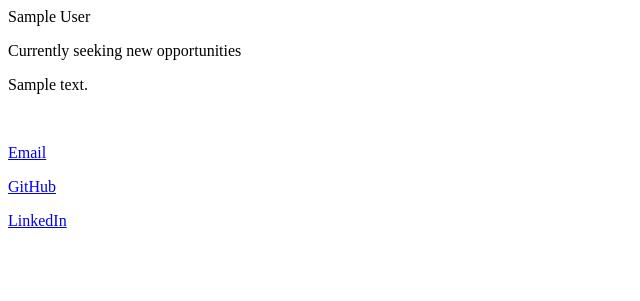
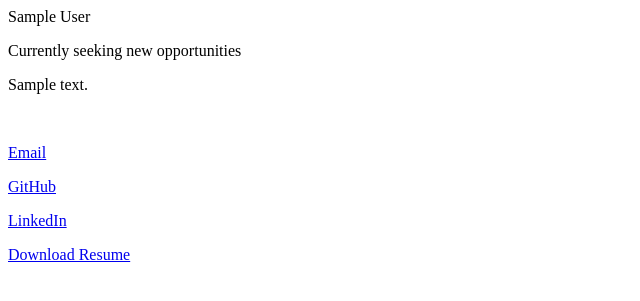
Before and after one commit to chambersh1129/Resume, a Django app: page /bulma/about/ in a window 1280 px wide. Shown: the top 301 px of the page, without its empty margins (0-640 px from the left). Run offline with Django 3.2, Linux system fonts and the light colour scheme; tables that the repository leaves empty hold one stand-in row (values such as "Sample post"); some libraries are stand-ins or nearby versions.

Commit message:
added link to download resume

```diff
--- a/resume/api/serializers.py
+++ b/resume/api/serializers.py
@@ -6,7 +6,7 @@ from resume.models import AboutMe, Hobby, Milestone, Tag, WorkHistory
 class AboutMeSerializer(serializers.ModelSerializer):
     class Meta:
         model = AboutMe
-        fields = ["full_name", "title", "email", "github", "linkedin"]
+        fields = ["full_name", "title", "email", "github", "linkedin", "resume"]
 
 
 class HobbySerializer(serializers.ModelSerializer):
--- a/resume/graphql/types.py
+++ b/resume/graphql/types.py
@@ -16,10 +16,11 @@ class AboutMeType(DjangoObjectType):
     email = graphene.String(description="My Email Address")
     github = graphene.String(description="My GitHub Profile")
     linkedin = graphene.String(description="My LinkedIn Profile")
+    resume = graphene.String(description="Link to Download My Resume")
 
     class Meta:
         model = AboutMe
-        fields = ("id", "email", "github", "linkedin")
+        fields = ("id", "email", "github", "linkedin", "resume")
 
     def resolve_full_name(self, info):
         return self.full_name
--- a/resume/models.py
+++ b/resume/models.py
@@ -10,6 +10,7 @@ class AboutMe(models.Model):
     email = models.EmailField(null=True)
     github = models.URLField(null=True)
     linkedin = models.URLField(null=True)
+    resume = models.URLField(null=True)
 
     class Meta:
         verbose_name = "About Me"
--- a/resume/templates/resume/bulma/about.html
+++ b/resume/templates/resume/bulma/about.html
@@ -14,7 +14,7 @@
         <span class="icon">
             <i class="fa-solid fa-at"></i>
         </span>
-        <a href="mailto:{{ view.about.email }}">Email</a>
+        <a href="mailto:{{ view.about.email }}" target="_blank">Email</a>
     </span>
 </p>
 {% endif %}
@@ -24,7 +24,7 @@
         <span class="icon">
             <i class="fa-brands fa-github"></i>
         </span>
-        <a href="{{ view.about.github }}">GitHub</a>
+        <a href="{{ view.about.github }}" target="_blank">GitHub</a>
     </span>
 </p>
 {% endif %}
@@ -34,7 +34,18 @@
         <span class="icon">
             <i class="fa-brands fa-linkedin"></i>
         </span>
-        <a href="{{ view.about.linkedin }}">LinkedIn</a>
+        <a href="{{ view.about.linkedin }}" target="_blank">LinkedIn</a>
     </span>
 </p>
 {% endif %}
+{% if view.about.resume %}
+<p>
+    <span class="icon-text">
+        <span class="icon">
+            <i class="fa-solid fa-download"></i>
+        </span>
+        <a href="{{ view.about.resume }}" target="_blank">Download
+            Resume</a>
+    </span>
+</p>
+{% endif %}
--- a/resume/templates/resume/bulma/navbar.html
+++ b/resume/templates/resume/bulma/navbar.html
@@ -13,7 +13,7 @@
         <div id="bulmaNavBar" class="navbar-menu">
             <div class="navbar-end">
                 {% for link in view.links %}
-                <a class="navbar-item has-text-white" href="{{ link.url }}">{{ link.page }}</a>
+                <a class="navbar-item has-text-white" href="{{ link.url }}" target="_blank">{{ link.page }}</a>
                 {% endfor %}
                 <span class="navbar-item">
                     <a class="button is-link is-inverted" href="https://github.com/chambersh1129/Resume"
```
Also changed, not shown: resume/migrations/0002_add_resume_field_to_AboutMe.py (added).
